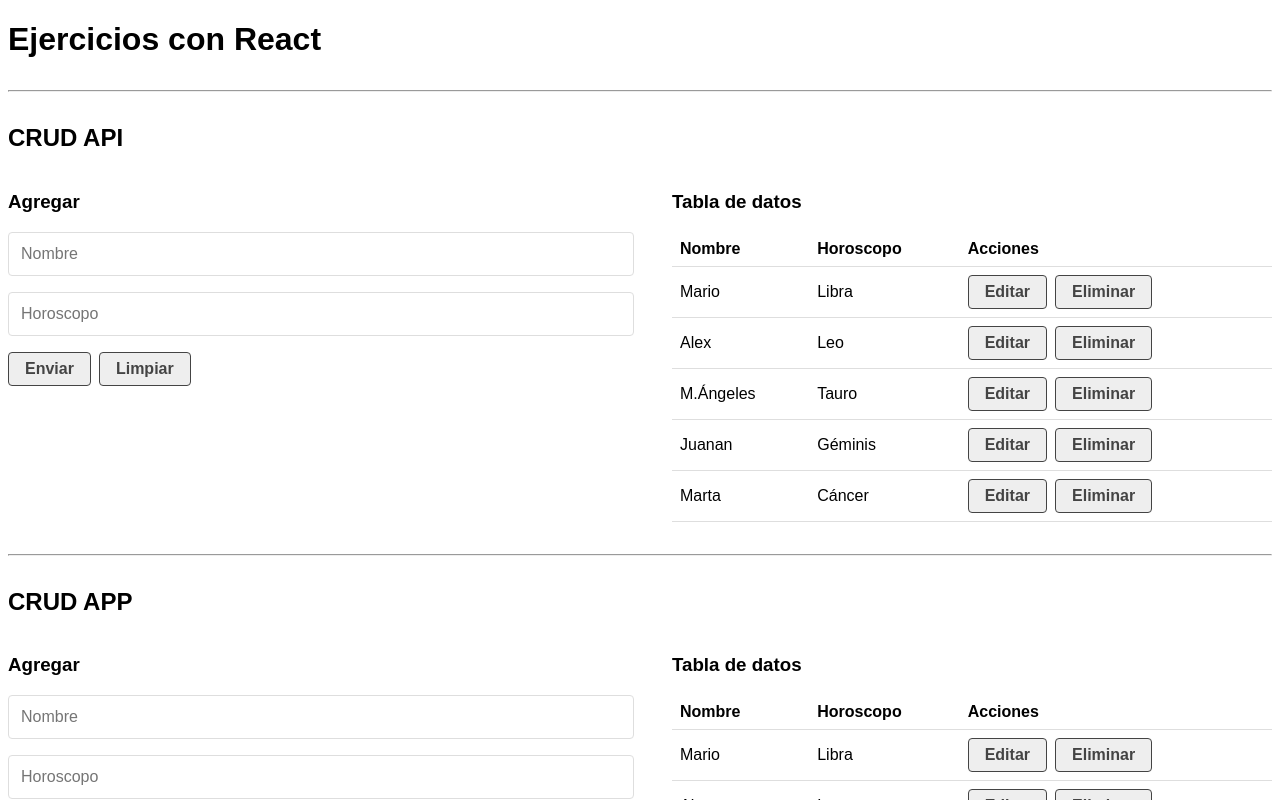
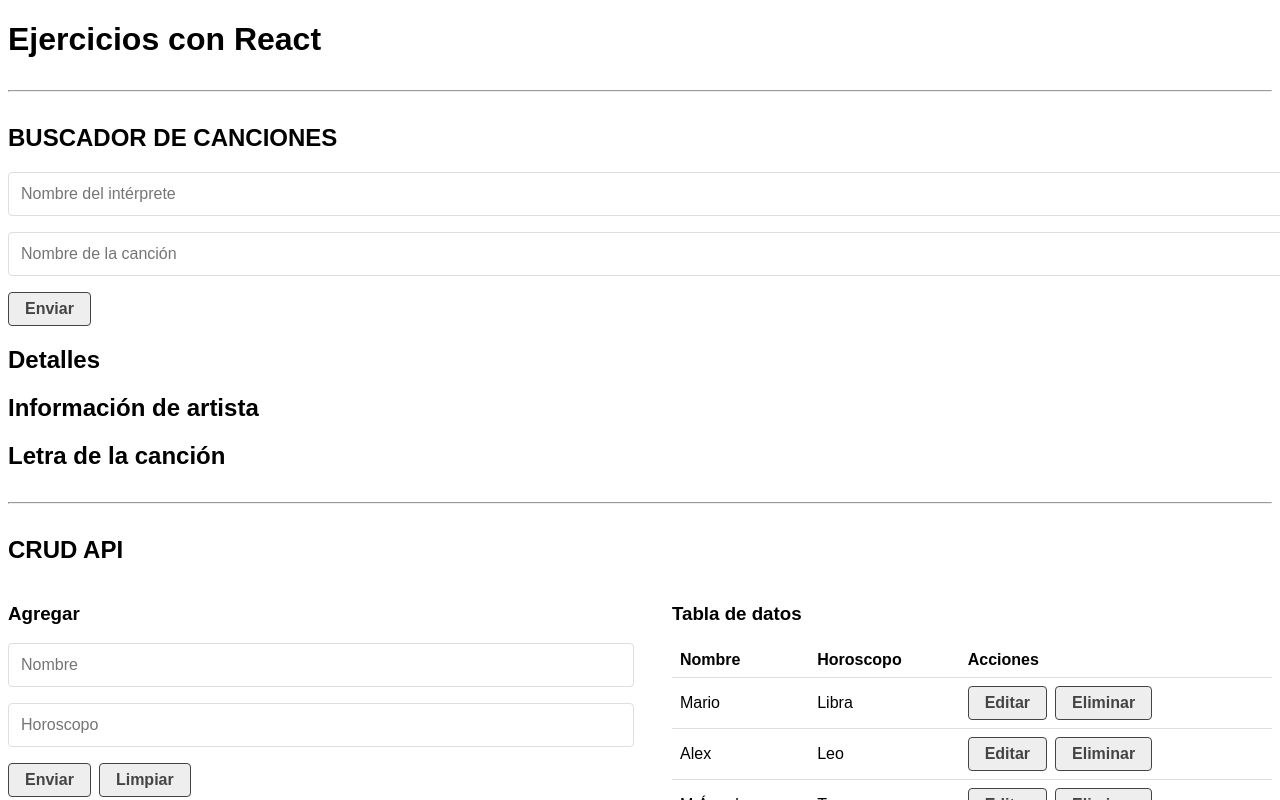
Before and after one commit to Marioo295/02-react-ejercicios, a React (Create React App) app: page / in a window 1280 px wide. Shown: the top 800 px of the page. Built offline with nearby package versions, Linux system fonts and the light colour scheme; data requests are answered from the project's data file.

Commit message:
Buscador de canciones

```diff
--- a/src/App.js
+++ b/src/App.js
@@ -1,11 +1,14 @@
 import React from 'react';
 import CrudApp from "./components/CrudApp"
 import CrudApi from './components/CrudApi';
+import SongSearch from './components/SongSearch';
 
 function App() {
   return (
     <>
       <h1>Ejercicios con React</h1>
+      <hr></hr>
+      <SongSearch></SongSearch>
       <hr></hr>
       <CrudApi></CrudApi>
       <hr></hr>
--- /dev/null
+++ b/src/components/SongArtist.js
@@ -0,0 +1,11 @@
+import React from 'react'
+
+const SongArtist = () => {
+    return (
+        <div>
+            <h2>Información de artista</h2>
+        </div>
+    );
+};
+
+export default SongArtist
--- /dev/null
+++ b/src/components/SongDetails.js
@@ -0,0 +1,15 @@
+import React from 'react'
+import SongArtist from './SongArtist';
+import SongLyric from './SongLyric';
+
+const SongDetails = (search, lyric, bio) => {
+    return (
+        <div>
+            <h2>Detalles</h2>
+            <SongArtist></SongArtist>
+            <SongLyric></SongLyric>
+        </div>
+    );
+};
+
+export default SongDetails
--- /dev/null
+++ b/src/components/SongForm.js
@@ -0,0 +1,39 @@
+import React, { useState } from 'react';
+
+const initialForm = {
+    artist: "",
+    song: "",
+};
+
+const SongForm = ({handleSearch}) => {
+    const [form, setForm] = useState(initialForm);
+
+    const handleChange = (e) => {
+        setForm({
+            ...form,
+            [e.target.name]: e.target.value,
+        });
+    };
+
+    const handleSubmit = e => {
+        e.preventDefault();
+        if (!form.artist || !form.song) {
+            alert("Datos incompletos");
+            return;
+        }
+        handleSearch(form);
+        setForm(initialForm);
+    };
+
+    return (
+        <div>
+            <form onSubmit={handleSubmit}>
+                <input type="text" name="artist" placeholder="Nombre del intérprete" onChange={handleChange} value={form.artist}></input>
+                <input type="text" name="song" placeholder="Nombre de la canción" onChange={handleChange} value={form.song}></input>
+                <input type="submit" value="Enviar"></input>
+            </form>
+        </div>
+    );
+};
+
+export default SongForm
--- /dev/null
+++ b/src/components/SongLyric.js
@@ -0,0 +1,11 @@
+import React from 'react'
+
+const SongLyric = () => {
+    return (
+        <div>
+            <h2>Letra de la canción</h2>
+        </div>
+    );
+};
+
+export default SongLyric
--- /dev/null
+++ b/src/components/SongSearch.js
@@ -0,0 +1,26 @@
+import React, { useState, useEffect } from 'react';
+import Loader from './Loader';
+import SongDetails from './SongDetails';
+import SongForm from './SongForm';
+
+const SongSearch = () => {
+    const [search, setSearch] = useState(null);
+    const [lyric, setLyric] = useState(null);
+    const [bio, setBio] = useState(null);
+    const [loading, setLoading] = useState(false);
+
+    const handleSearch = (data) => {
+        setSearch(data);
+    };
+
+    return (
+        <div>
+            <h2>BUSCADOR DE CANCIONES</h2>
+            {loading && <Loader></Loader>}
+            <SongForm handleSearch={handleSearch}></SongForm>
+            <SongDetails search={search} lyric={lyric} bio={bio}></SongDetails>
+        </div>
+    );
+};
+
+export default SongSearch
```
